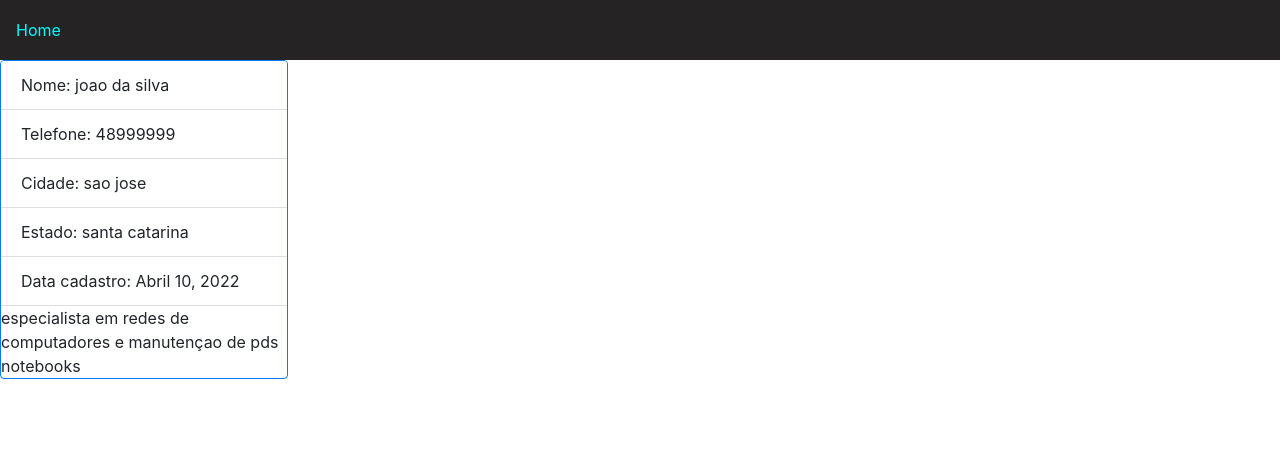
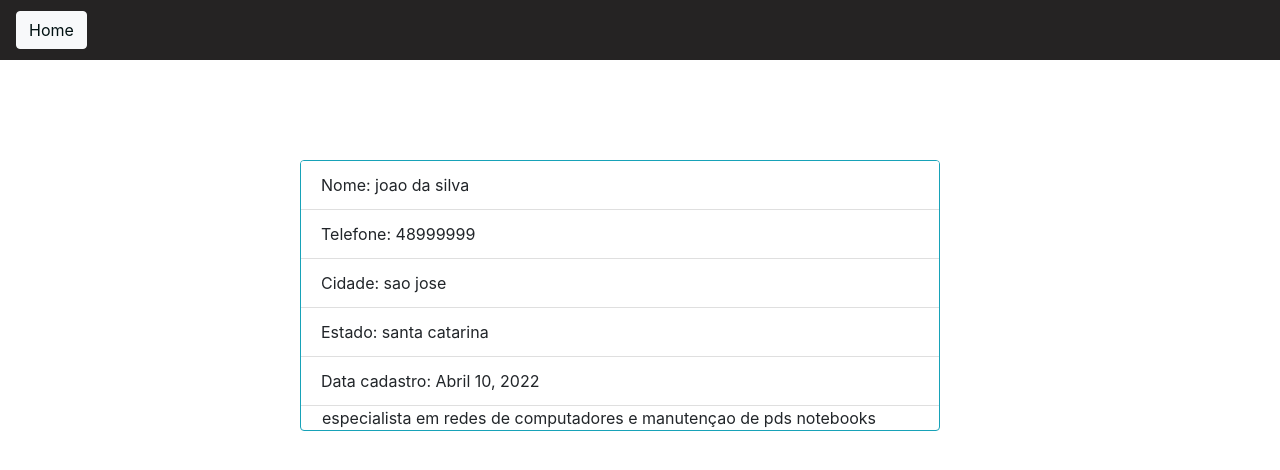
Before and after one commit to everton-novinski/projeto-django, a Django app: page /cadastro/ver_profissional/1 in a window 1280 px wide. Shown: the top 470 px of the page. Run offline with Django 3.2, Linux system fonts and the light colour scheme; data comes from the database, SQL or seed files in the repository; both versions use the stored data as it was after the commit.

Commit message:
decimo setimo

```diff
--- a/cadastro/templates/ver_profissional.html
+++ b/cadastro/templates/ver_profissional.html
@@ -2,14 +2,14 @@
 
 {% block 'conteudo'%}
 
-<div class="card border-primary mb-3;" style="max-width: 18rem;">
+<div class="card border-info mb-10;" style="max-width: 18rem; margin: 100px 300px; max-width: 50%;padding: auto;">
     <ul class="list-group list-group-flush">
       <li class="list-group-item">Nome: {{profissional.nome}}</li>
       <li class="list-group-item">Telefone: {{profissional.telefone}}</li>
       <li class="list-group-item">Cidade: {{profissional.cidade}}</li>
       <li class="list-group-item">Estado: {{profissional.estado}}</li>
       <li class="list-group-item">Data cadastro:  {{profissional.data_cadastro}}</li>
-      <p class="card-text">{{profissional.descricao}}</p>
+      <p class="card-text" style="padding: 0 21px;"> {{profissional.descricao}}</p>
     </ul>
 
 
--- a/templates/base.html
+++ b/templates/base.html
@@ -13,12 +13,12 @@
   <body>
 
     <nav class="navbar">
-        <a class="hover" href="http://127.0.0.1:8000/" style="color: #00FFFF;">Home</a>
+        <a class="btn btn-light" href="http://127.0.0.1:8000/" style="color: #011111;">Home</a>
         {% if usuario_logado %}
-          <button type="button" class="btn btn-primary" data-toggle="modal" data-target="#exampleModal">
+          <button type="button" class="btn btn-success" data-toggle="modal" data-target="#exampleModal">
             Cadastra-se você tambem.
           </button>
-          <a href="{% url 'sair' %}" class="btn btn-outline-warning">sair</a>
+          <a href="{% url 'sair' %}" class="btn btn-danger">sair</a>
 
         {% endif %}
     </nav>
```
Also changed, not shown: db.sqlite3.
